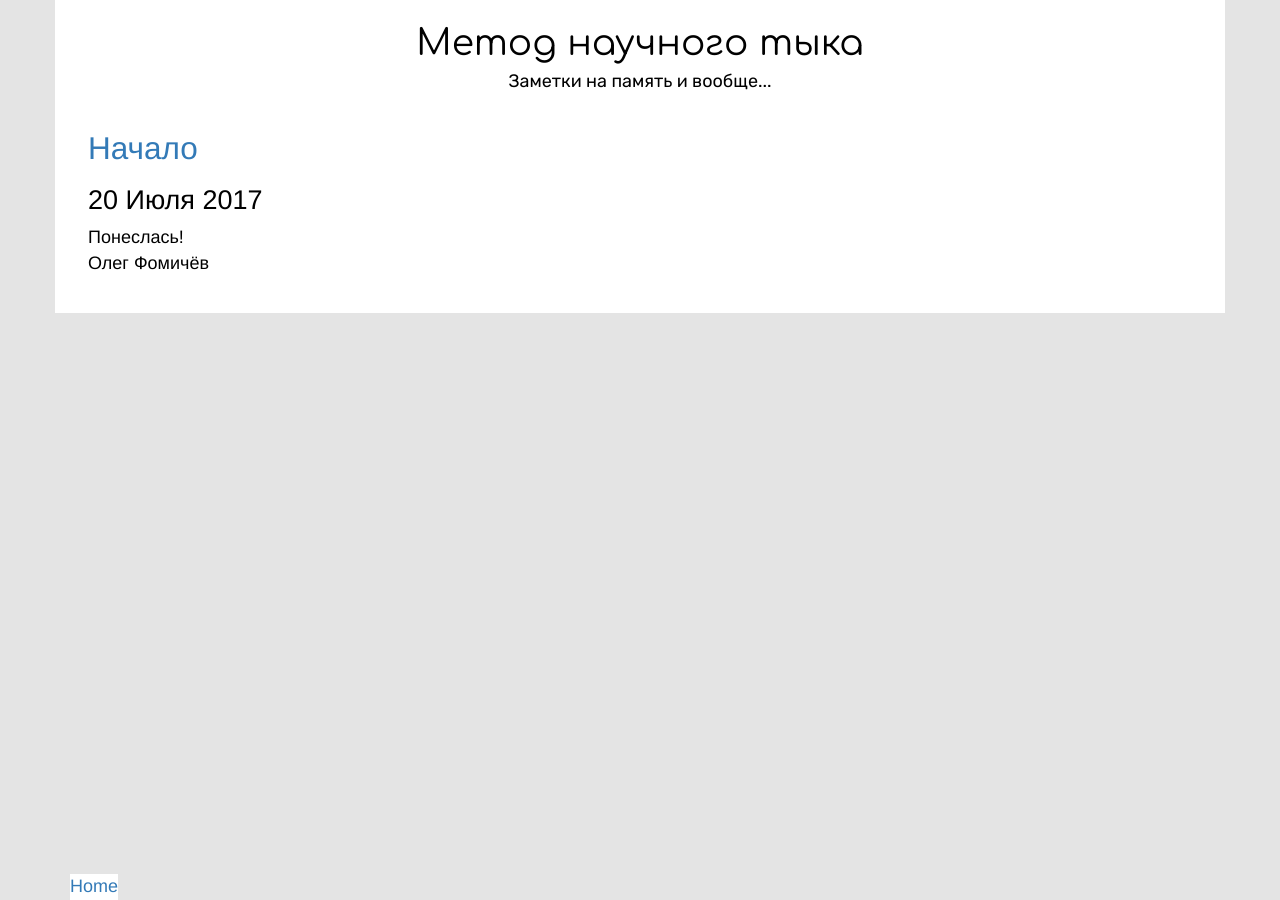
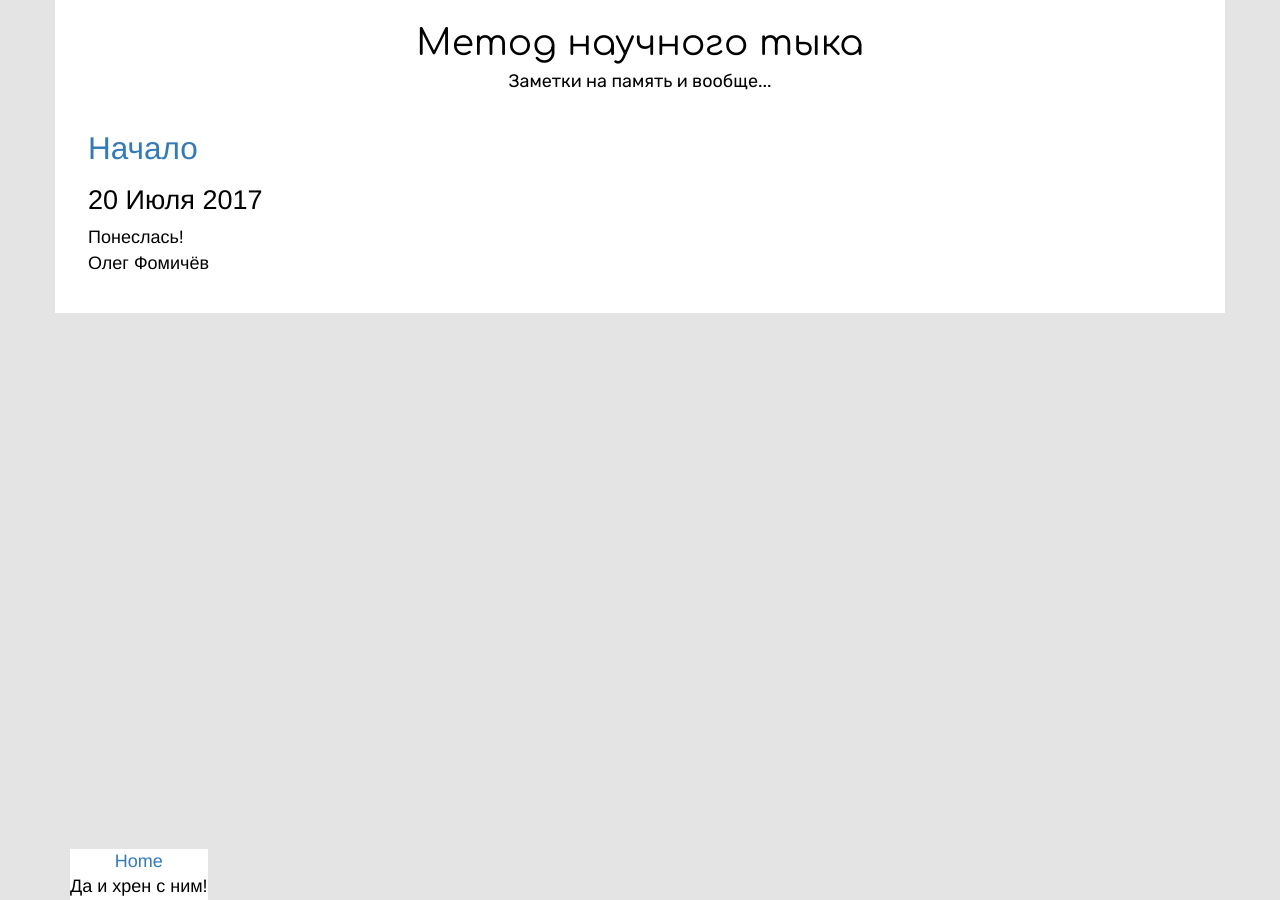
Before and after one commit to fomich0ff/fomich0ff.github.io, a Jekyll site: the page built from index.html, in a window 1280 px wide. Built offline with Jekyll 4.4.1, drawn with Linux system fonts in a browser that asks for light colours; nearby versions of some CDN libraries.

Commit message:
footer updated

```diff
--- a/_config.yml
+++ b/_config.yml
@@ -2,5 +2,7 @@ title: Метод научного тыка
 description: Заметки на память и вообще...
 author: Олег Фомичёв
 
+disclaimer: Да и хрен с ним!
+
 excerpt_separator: <!--more-->
 permalink: pretty
--- a/_includes/footer.html
+++ b/_includes/footer.html
@@ -1,3 +1,6 @@
 <footer>
-    <a href="/">Home</a>
+    <div id="blog-navigation">
+        <a href="/">Home</a>
+    </div>
+    <div id="disclaimer">{{ site.disclaimer }}</div>
 </footer>
```
